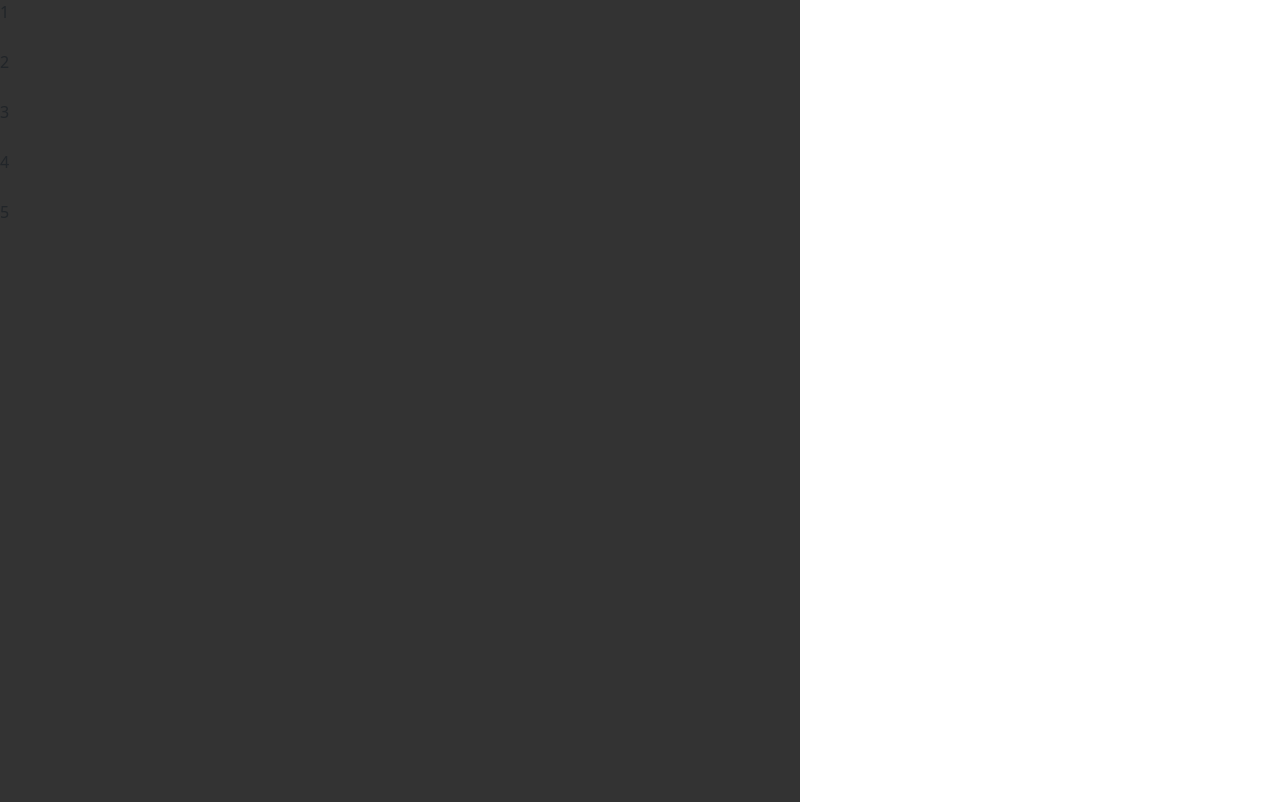
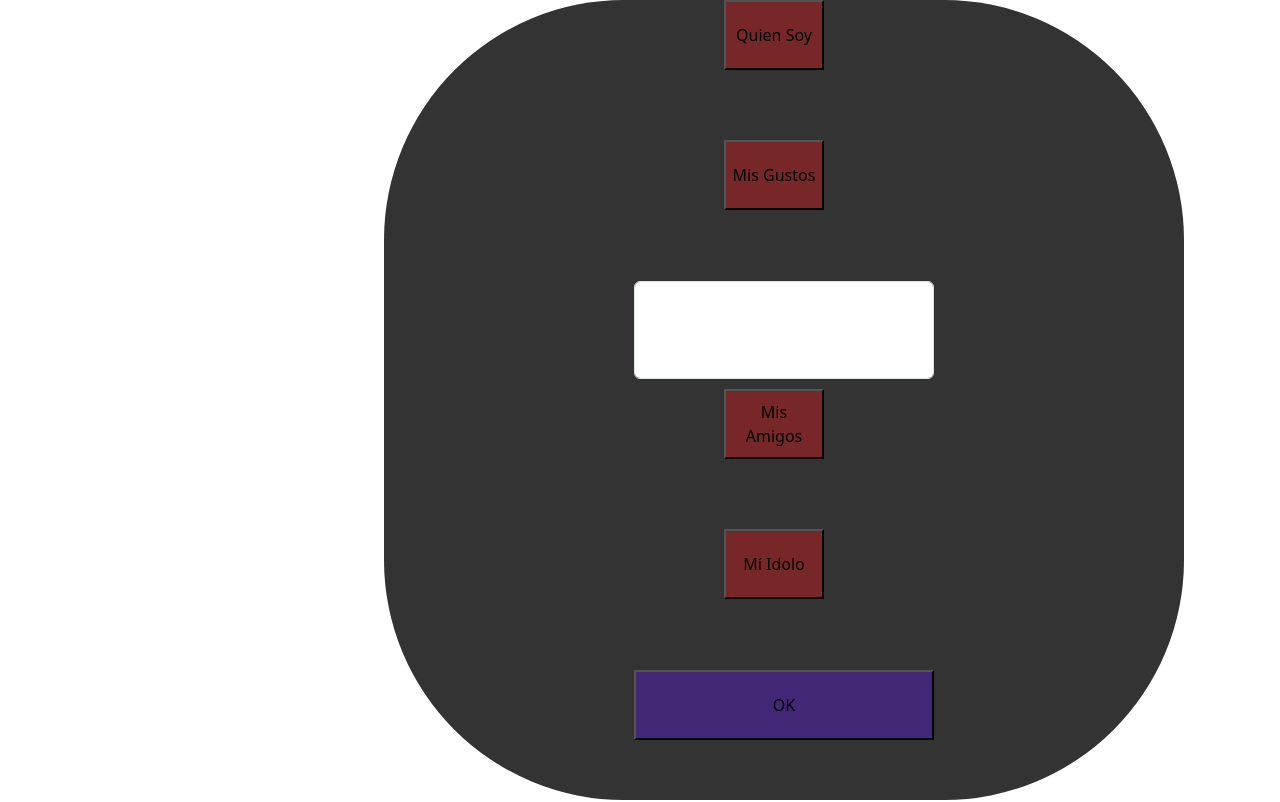
Before and after one commit to chtello/mi-precentcion, a plain HTML site: page index.html in a window 1280 px wide. Shown: the top 802 px of the page. Drawn offline with nearby package versions, Linux system fonts and the light colour scheme.

Commit message:
trabajo terminaado

```diff
--- a/CSS/style.css
+++ b/CSS/style.css
@@ -1,9 +1,26 @@
+
 .conteiner{
-    height: 1000px;
+    justify-content: center;
+    display: grid;
+    margin-left: 30%;
+	margin-right: 30%;
+    row-gap: 10px;
+    column-gap: 20px;
+    height: 800px;
     width: 800px;
     background-color: #333;
+    border-radius: 30%;
 }
-.items{
-    height: 50px;
-    width: 50px;
+.item{
+    background-color: #772727;
+    margin-left: 30%;
+	margin-right: 30%;
+    height: 70px;
+    width: 100px;
 }
+.listo{
+
+    background-color: #432777;
+    height: 70px;
+    width: 300px;
+}
--- a/index.html
+++ b/index.html
@@ -4,18 +4,23 @@
     <meta charset="UTF-8">
     <meta http-equiv="X-UA-Compatible" content="IE=edge">
     <meta name="viewport" content="width=device-width, initial-scale=1.0">
+    <title>Mi Precentación</title>
     <link rel="stylesheet" href="CSS/style.css">
-    <title>Mi Precentación</title>
     <link href="https://cdn.jsdelivr.net/npm/bootstrap@5.3.0/dist/css/bootstrap.min.css" rel="stylesheet" integrity="sha384-9ndCyUaIbzAi2FUVXJi0CjmCapSmO7SnpJef0486qhLnuZ2cdeRhO02iuK6FUUVM" crossorigin="anonymous">
 </head>
 <body>
     <div class="conteiner">
-<div class="items">1</div>
-<div class="items">2</div>
-<div class="items">3</div>
-<div class="items">4</div>
-<div class="items">5</div>
+
+        <button  class="item"onclick="mi(desc)">Quien Soy</button>
+        <button  class="item"onclick="gustos(desc)">Mis Gustos</button>
+        <input type="text" class="form-control" id="barra"/>
+        <button  class="item"onclick="ami(desc)">Mis Amigos</button>
+        <button  class="item"onclick="idolo(desc)">Mí Idolo</button>
+        <button  class="listo"onclick="list(terminamos)">OK</button>
+
+
 </div>
 <script src="https://cdn.jsdelivr.net/npm/bootstrap@5.3.0/dist/js/bootstrap.bundle.min.js" integrity="sha384-geWF76RCwLtnZ8qwWowPQNguL3RmwHVBC9FhGdlKrxdiJJigb/j/68SIy3Te4Bkz" crossorigin="anonymous"></script>
+<script src="script.js"></script>
 </body>
 </html>
--- /dev/null
+++ b/script.js
@@ -0,0 +1,34 @@
+const l = document.getElementsByClassName("listo");
+let aux = document.getElementById("barra");
+let desc ="";
+//responde a "quien soy"
+let yo = "¡Hola! Yo soy Cristian y tengo 15 años  ";
+function mi() {
+    desc = eval(aux.value);
+    aux.value = yo;
+}
+//responde a "mis gustos"
+let gus = "Personalmente me gusta salir con mis amigos, jugar futbol, escuchar música, viajar y conocer lugraes nuevos"
+function gustos() {
+    desc = eval(aux.value);
+    aux.value = gus;
+}
+//esto responde a ""
+let amigous ="A pesar de que tengo muchos amigos los ma s sercanos son Hernan, Martina, Thiago, Heredia, Dante y Lauty";
+function ami() {
+    desc = eval(aux.value);
+    aux.value = amigous;
+}
+//esto responde a ""
+let ido ="Mi mayoridolo es Cristian Gabriel Romero, jugaador de futbol";
+function idolo() {
+    desc = eval(aux.value);
+    aux.value = ido;
+}
+//esto se encarga de limpiar la barra de navegación
+let terminamos ="";
+function list(i) {
+    if (l) {
+        document.getElementById("barra").value = i;
+    }
+  }
```
